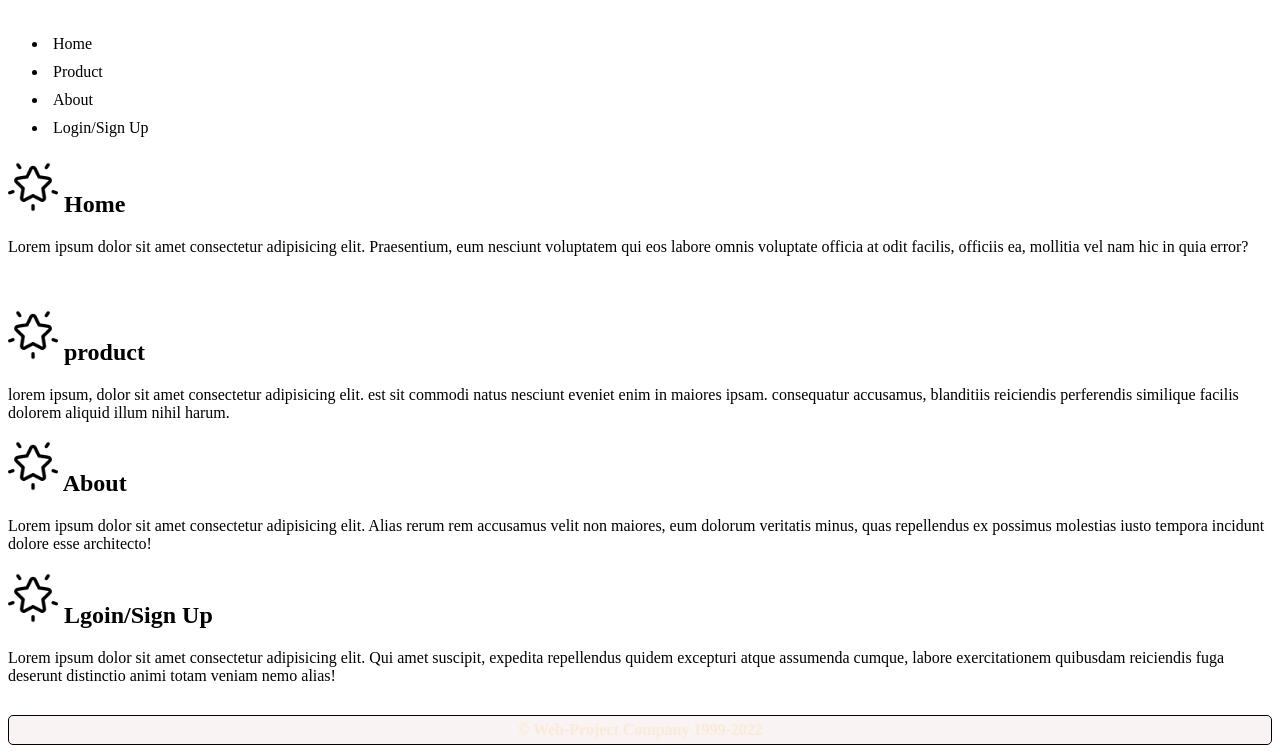
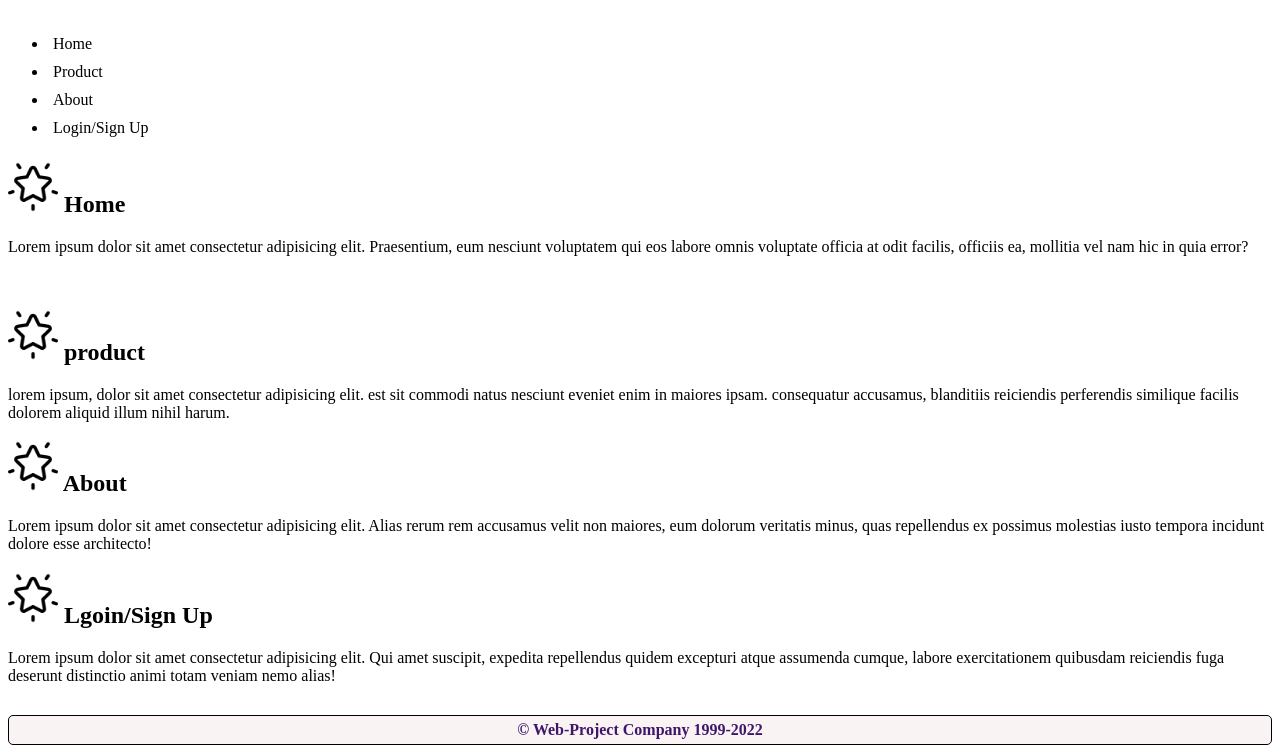
Before and after one commit to Tarik-Harda/Web-Project, a plain HTML site: page index.html in a window 1280 px wide. Shown: the part 120-873 px from the top of the page. Drawn offline with Linux system fonts and the light colour scheme.

Commit message:
update footer color

```diff
--- a/style.css
+++ b/style.css
@@ -17,7 +17,7 @@ nav ul li {
 }
 footer{
     text-align: center;
-    color: antiquewhite;
+    color:rgb(62, 23, 107);
     background-color: rgb(250, 243, 243);
     border-radius: 5px;
     border: 1px solid black;
```
